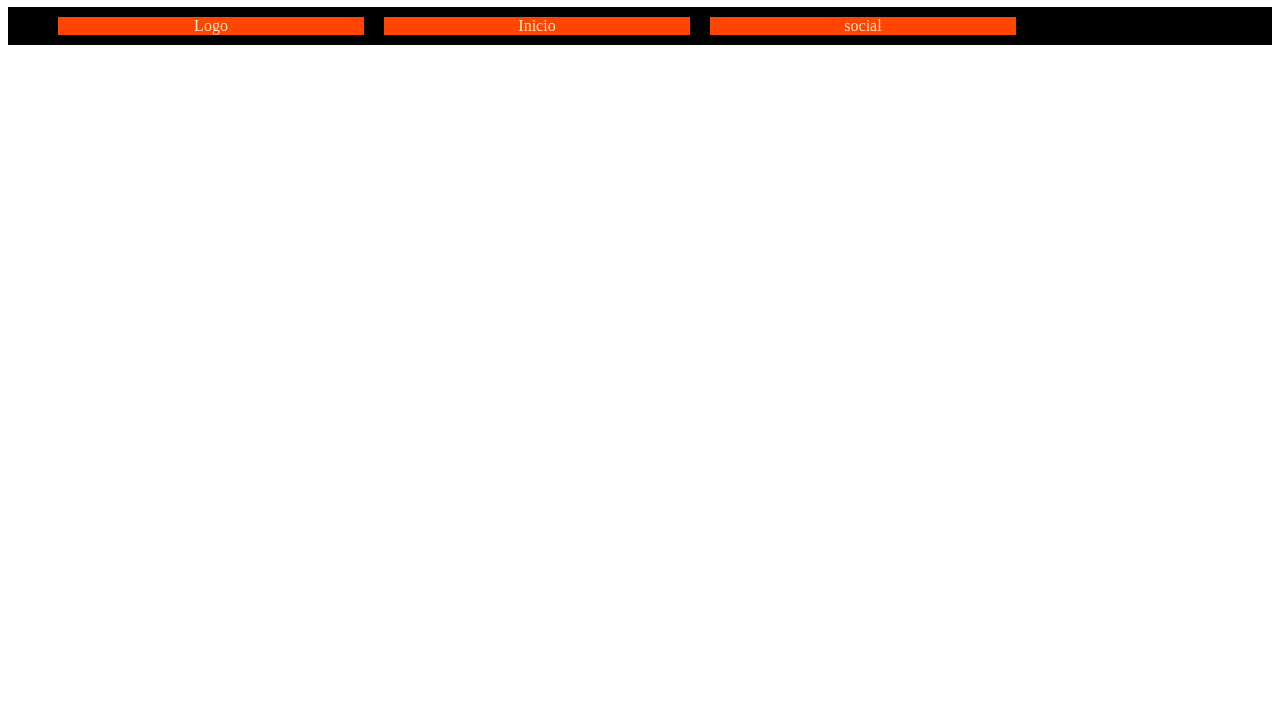
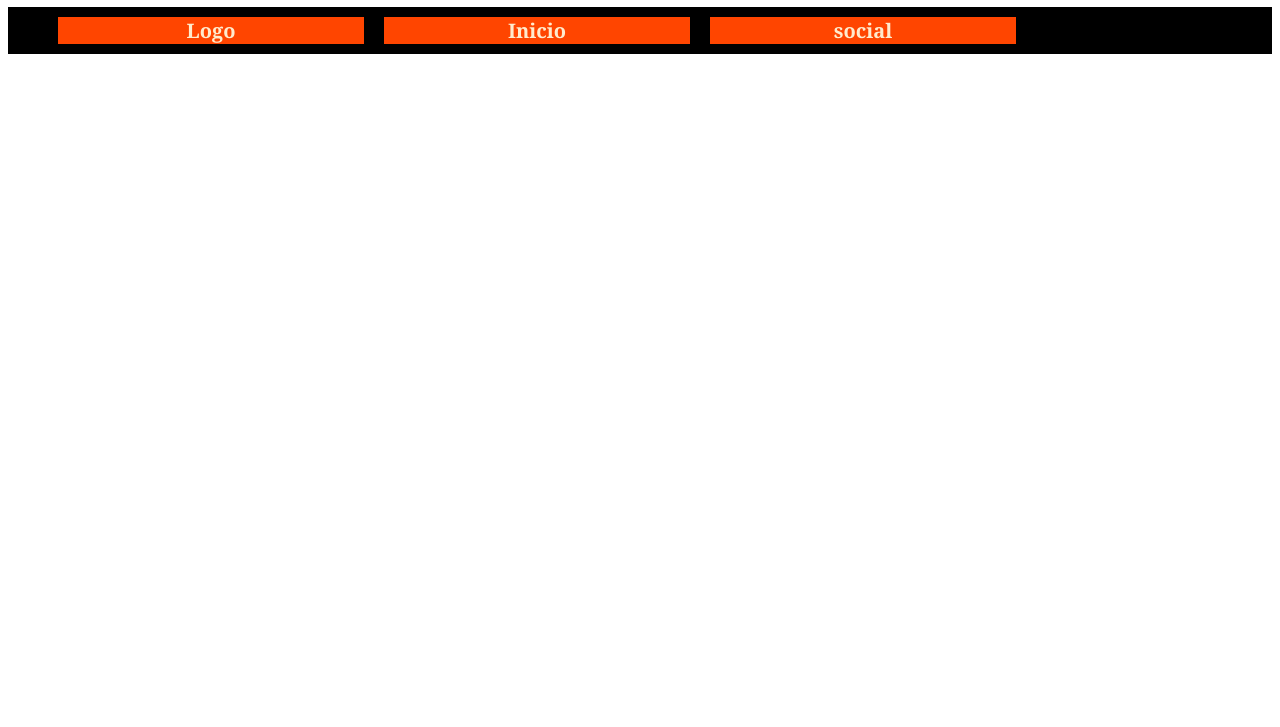
Before and after one commit to faridHocini/itAcademy, a plain HTML site: page index.html in a window 1280 px wide. Shown: the part 73-800 px from the top of the page. Drawn offline with Linux system fonts and the light colour scheme.

Commit message:
Varios cambios en index.html y en styles.css

```diff
--- a/styles.css
+++ b/styles.css
@@ -1,11 +1,12 @@
 .lista{
     display: flex;
     background-color: black;
-    align-items: start;
+
+    align-content: space-around;
 
 }
 
-.item{
+.item {
     margin: 10px;
     padding: auto;
     list-style: none;
@@ -13,4 +14,7 @@
     color: blanchedalmond;
     width: 25%;
     text-align: center;
+    font-size: 20px ;
+    font-family: Georgia, 'Times New Roman', Times, serif;
+    font-weight: 600;
 }
```
Also changed, not shown: index.html (+3 -3 lines).
